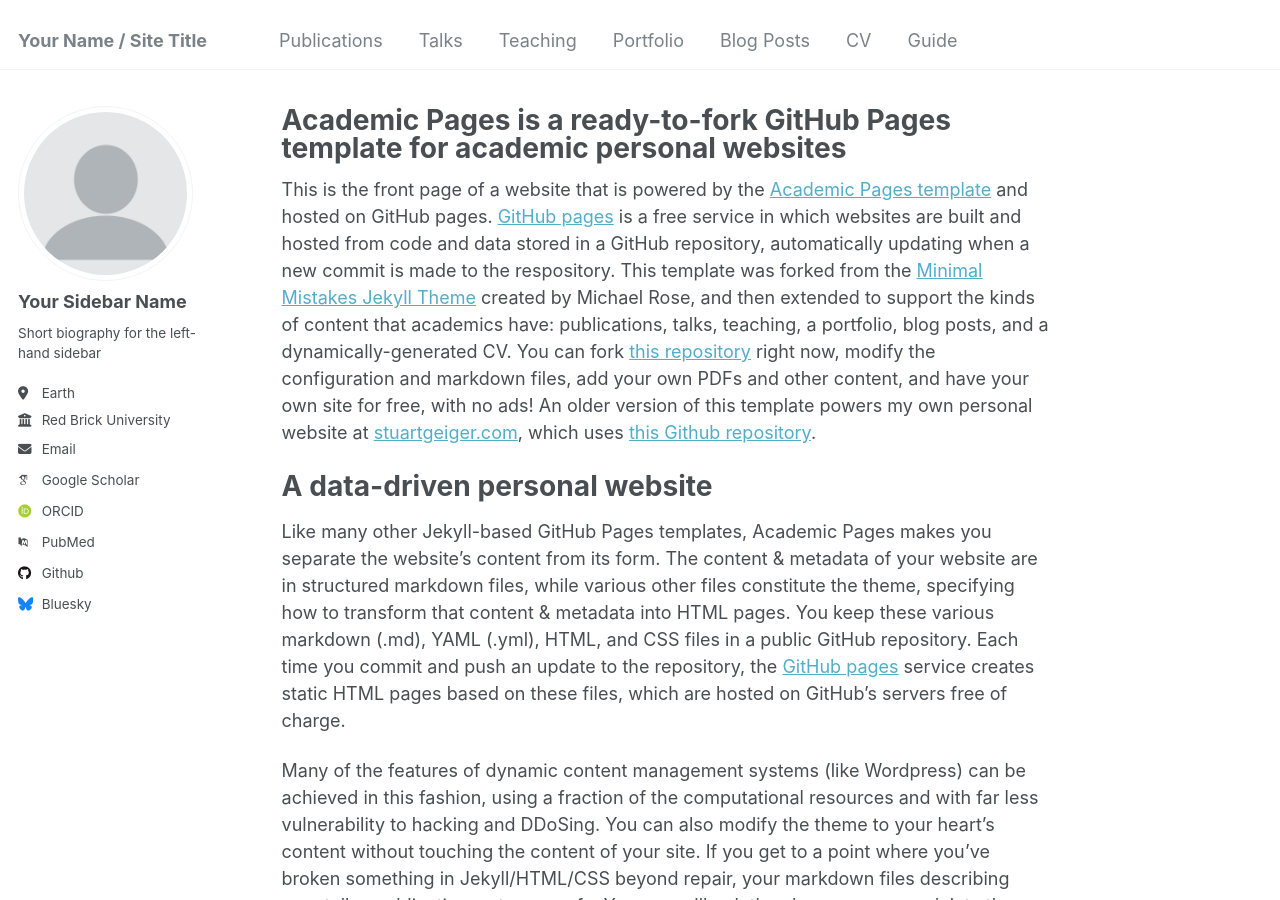
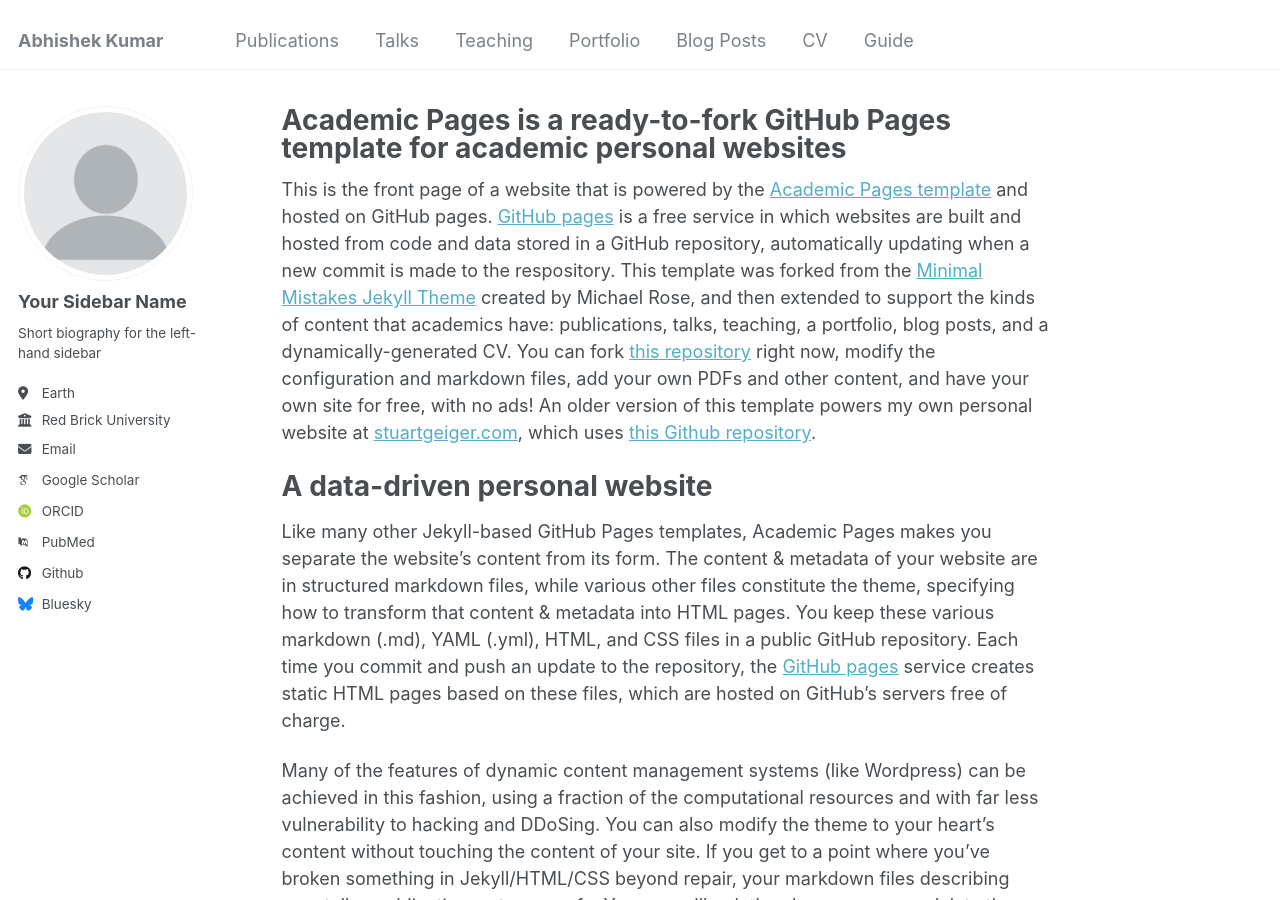
Before and after one commit to AbhiPhy2020/AbhiPhy2020.github.io, a Jekyll site: the page built from _pages/about.md, in a window 1280 px wide and 900 px high. Built offline with Jekyll 4.4.1, drawn with Linux system fonts in a browser that asks for light colours; some web fonts are replaced.

Commit message:
Update _config.yml

```diff
--- a/_config.yml
+++ b/_config.yml
@@ -8,10 +8,10 @@
 
 # Basic Site Settings
 locale                   : "en-US"
-title                    : "Your Name / Site Title"
+title                    : "Abhishek Kumar"
 title_separator          : "-"
 name                     : &name "Your Name"
-description              : &description "personal description"
+description              : &description "A physicist"
 url                      : https://academicpages.github.io # the base hostname & protocol for your site e.g. "https://mmistakes.github.io"
 baseurl                  : "" # the subpath of your site, e.g. "/blog"
 repository               : "academicpages/academicpages.github.io"
```
